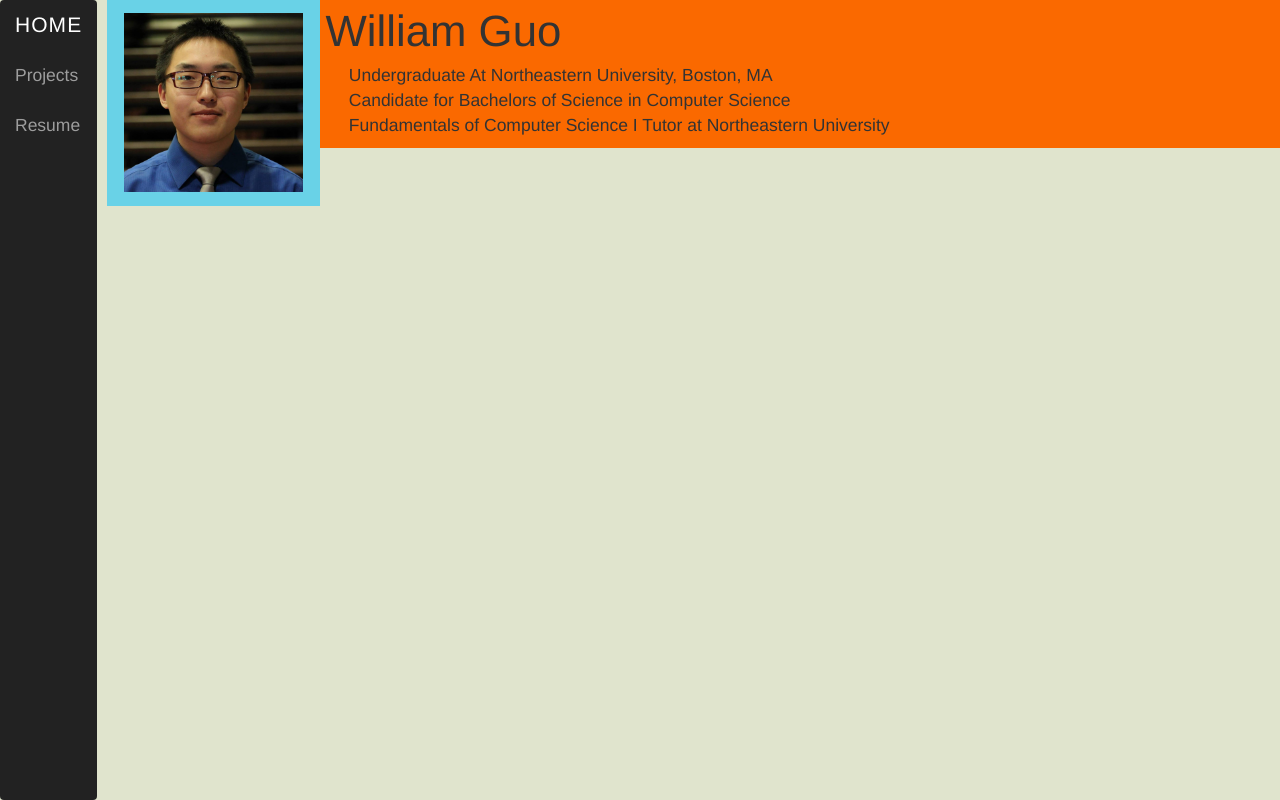
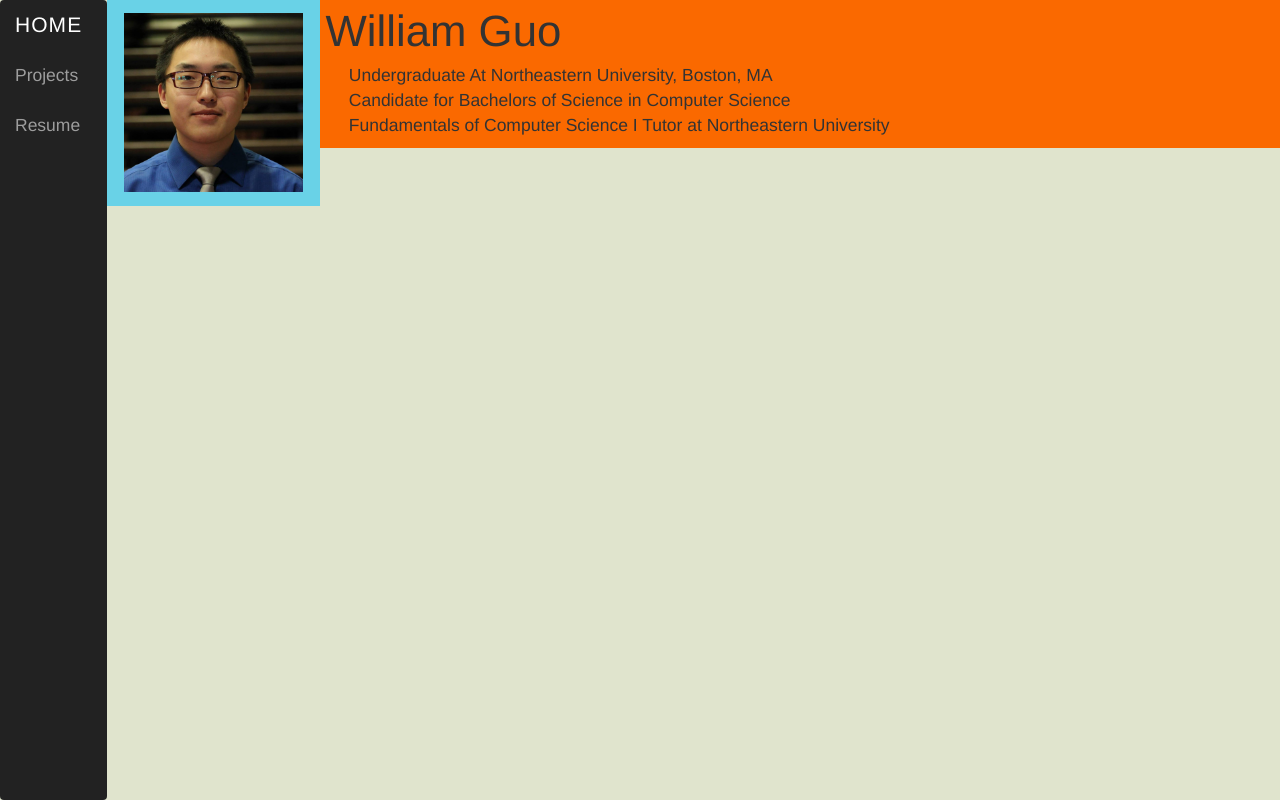
Before and after one commit to Guo-William/Personal-Website, a PHP site: page /index.php in a window 1280 px wide. Run offline with PHP 8.4, Linux system fonts and the light colour scheme; some libraries are stand-ins or nearby versions.

Commit message:
should solve our problem with the uncollapsed width sizes

```diff
--- a/includes/navbar.php
+++ b/includes/navbar.php
@@ -22,10 +22,10 @@
 <script>
   // var wanted_width = $(".img-pad").css("margin-left");
   // $(".img-pad").css("margin-top", wanted_margin);
-  alert(42);
+  var wanted_width = $(".navbar-stretch").parent().width();
+  $(".navbar-stretch").width(wanted_width);
   $(window).resize(function(){
     var wanted_width = $(".navbar-stretch").parent().width();
-    alert(wanted_width);
     $(".navbar-stretch").width(wanted_width);
   });
 </script>
```
